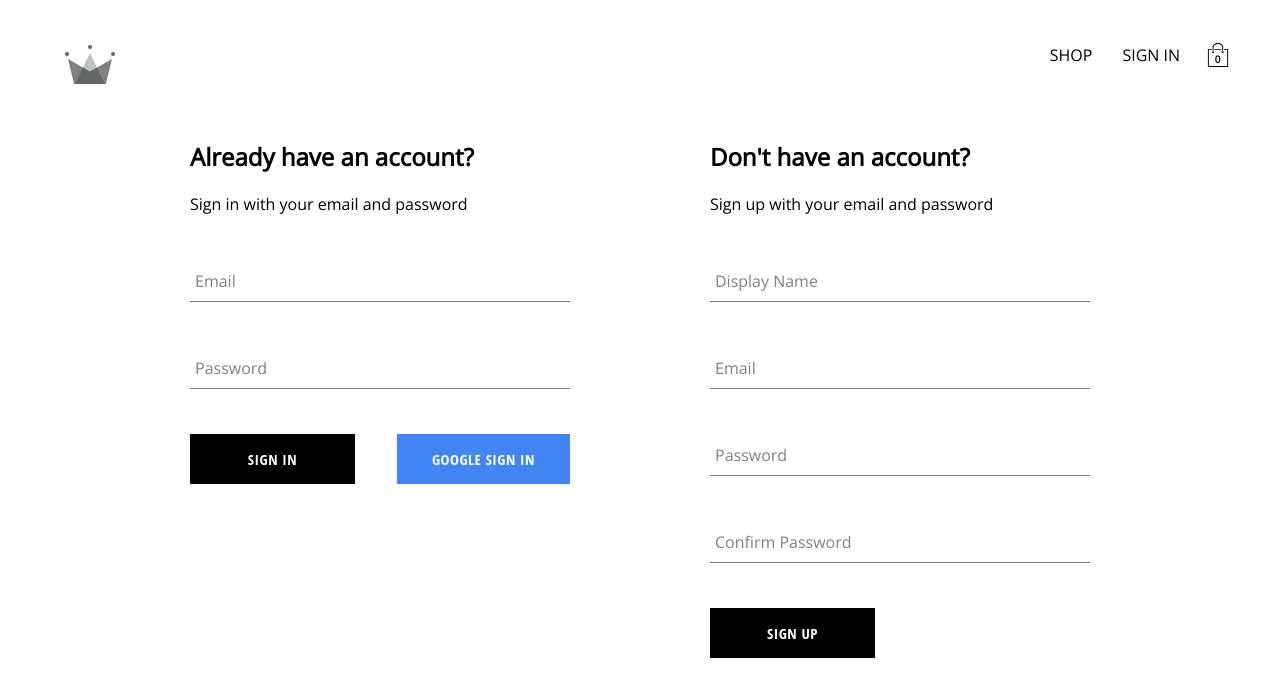
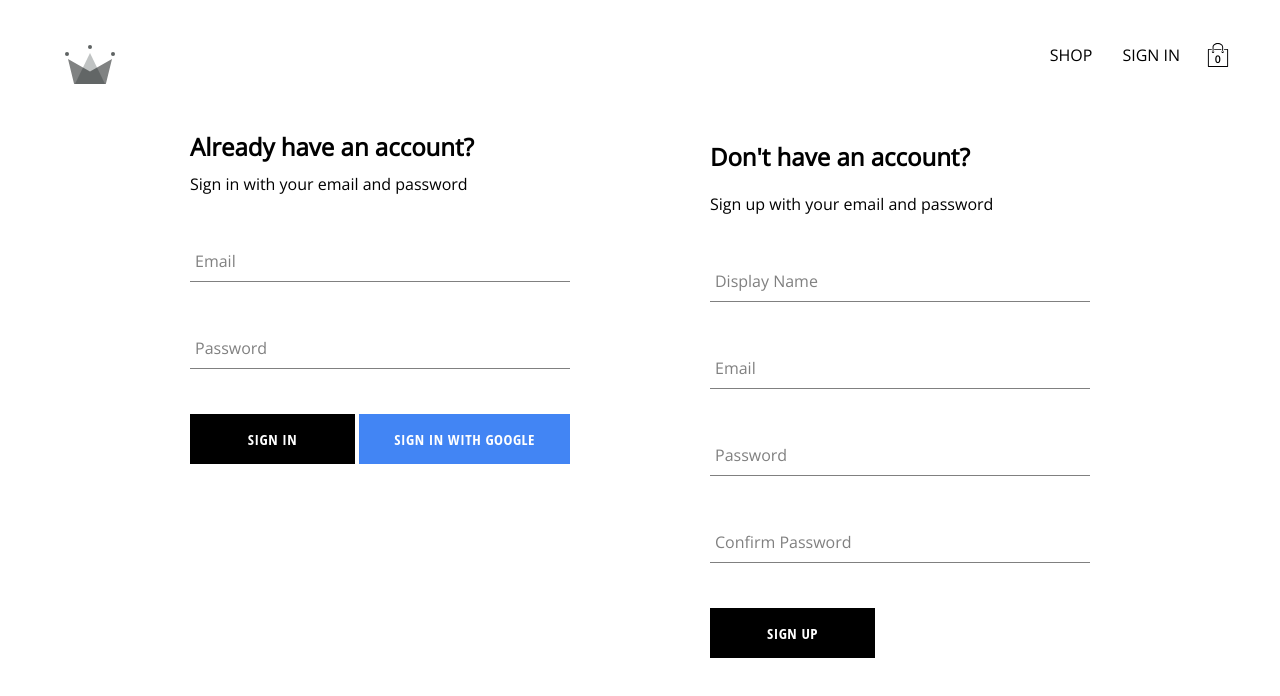
Before and after one commit to Joe-Collins-1986/clothes_store, a React (Create React App) app: page /auth in a window 1280 px wide. Shown: the top 696 px of the page. Built offline with nearby package versions, Linux system fonts and the light colour scheme; no server answers; the database is empty.

Commit message:
convert styles for sign in and sign up components

```diff
--- a/src/components/sign-in-form/SignInForm.jsx
+++ b/src/components/sign-in-form/SignInForm.jsx
@@ -1,36 +1,41 @@
 import { useState } from "react";
+
 import FormInput from "../form-input/FormInput";
-import "../sign-in-form/sign-in-form-styles.scss";
 import Button, { BUTTON_TYPE_CLASSES } from "../button/Button";
 
 import {
+  signInAuthUserWithEmailAndPassword,
   signInWithGooglePopup,
-  signInWithGoogleRedirect,
-  signInAuthUserWithEmailAndPassword,
 } from "../../utils/firebase/firebase.utils";
 
-const defultFormFields = {
+import { SignInContainer, ButtonsContainer } from "./sign-in-form-styles";
+
+const defaultFormFields = {
   email: "",
   password: "",
 };
 
 const SignInForm = () => {
-  const [formFields, setFormFields] = useState(defultFormFields);
+  const [formFields, setFormFields] = useState(defaultFormFields);
   const { email, password } = formFields;
 
   const resetFormFields = () => {
-    setFormFields(defultFormFields);
+    setFormFields(defaultFormFields);
   };
 
   const signInWithGoogle = async () => {
-    await signInWithGoogleRedirect();
+    await signInWithGooglePopup();
+  };
 
-    //POP UP BUILT WITH TRY CATCH TO RESOLVE CLOSE ERROR
-    // try {
-    //   await signInWithGooglePopup();
-    // } catch (err) {
-    //   return;
-    // }
+  const handleSubmit = async (event) => {
+    event.preventDefault();
+
+    try {
+      await signInAuthUserWithEmailAndPassword(email, password);
+      resetFormFields();
+    } catch (error) {
+      console.log("user sign in failed", error);
+    }
   };
 
   const handleChange = (event) => {
@@ -39,31 +44,8 @@ const SignInForm = () => {
     setFormFields({ ...formFields, [name]: value });
   };
 
-  const handleSubmit = async (event) => {
-    event.preventDefault();
-
-    try {
-      await signInAuthUserWithEmailAndPassword(email, password);
-
-      resetFormFields();
-    } catch (error) {
-      switch (error.code) {
-        // Latest update firebase generic error code for security so not worth switch
-        case "auth/invalid-login-credentials":
-          alert("Invalid details");
-          break;
-        case "xxx":
-          alert("xxx");
-          break;
-        default:
-          console.log(error);
-      }
-      console.log(error);
-    }
-  };
-
   return (
-    <div className="sign-up-container">
+    <SignInContainer>
       <h2>Already have an account?</h2>
       <span>Sign in with your email and password</span>
       <form onSubmit={handleSubmit}>
@@ -84,19 +66,18 @@ const SignInForm = () => {
           name="password"
           value={password}
         />
-
-        <div className="buttons-container">
+        <ButtonsContainer>
           <Button type="submit">Sign In</Button>
           <Button
+            buttonType={BUTTON_TYPE_CLASSES.google}
             type="button"
-            buttonType={BUTTON_TYPE_CLASSES.google}
             onClick={signInWithGoogle}
           >
-            Google Sign In
+            Sign In With Google
           </Button>
-        </div>
+        </ButtonsContainer>
       </form>
-    </div>
+    </SignInContainer>
   );
 };
 
--- /dev/null
+++ b/src/components/sign-in-form/sign-in-form-styles.js
@@ -0,0 +1,16 @@
+import styled from "styled-components";
+
+export const SignInContainer = styled.div`
+  display: flex;
+  flex-direction: column;
+  width: 380px;
+
+  h2 {
+    margin: 10px 0;
+  }
+`;
+
+export const ButtonsContainer = styled.div`
+  display: flex;
+  justify-content: space-between;
+`;
--- a/src/components/sign-in-form/sign-in-form-styles.scss
+++ /dev/null
@@ -1,14 +0,0 @@
-.sign-up-container {
-  display: flex;
-  flex-direction: column;
-  width: 380px;
-
-  h2 {
-    margin: 10px, 0;
-  }
-
-  .buttons-container {
-    display: flex;
-    justify-content: space-between;
-  }
-}
```
